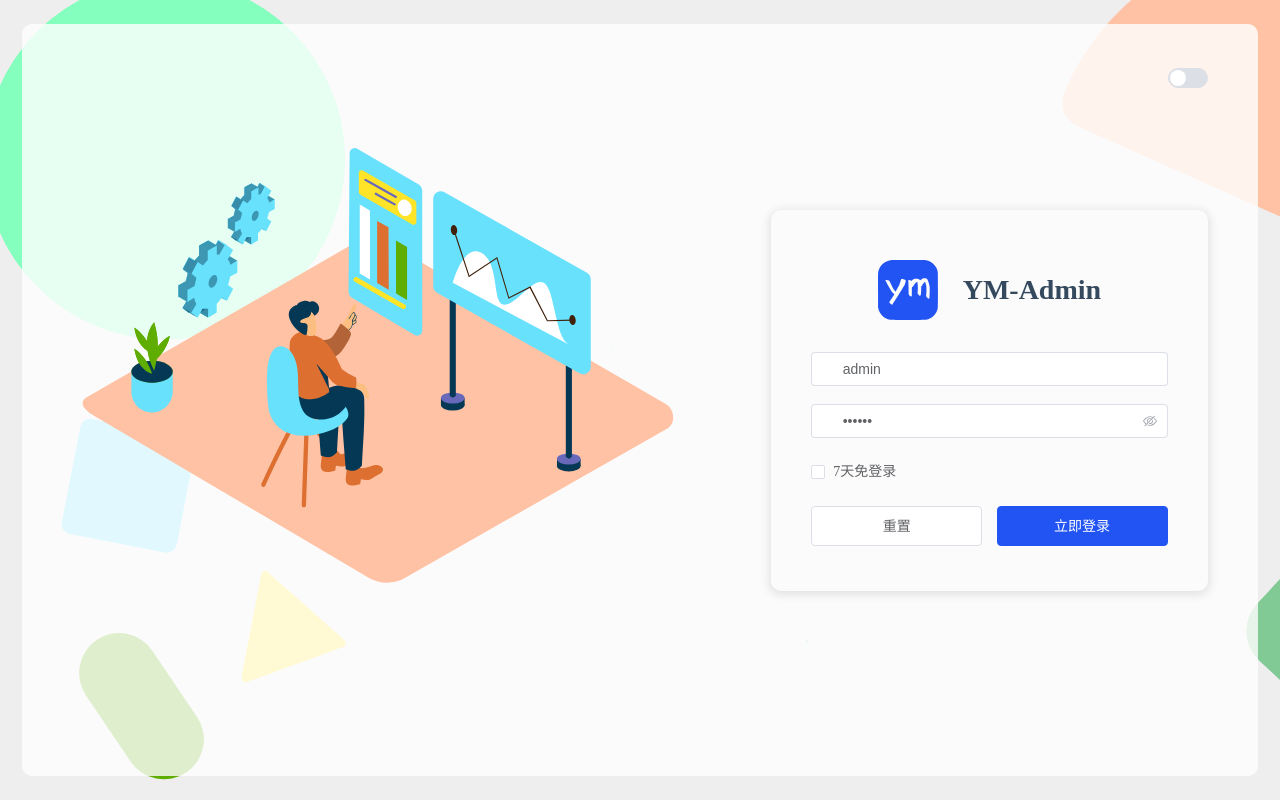
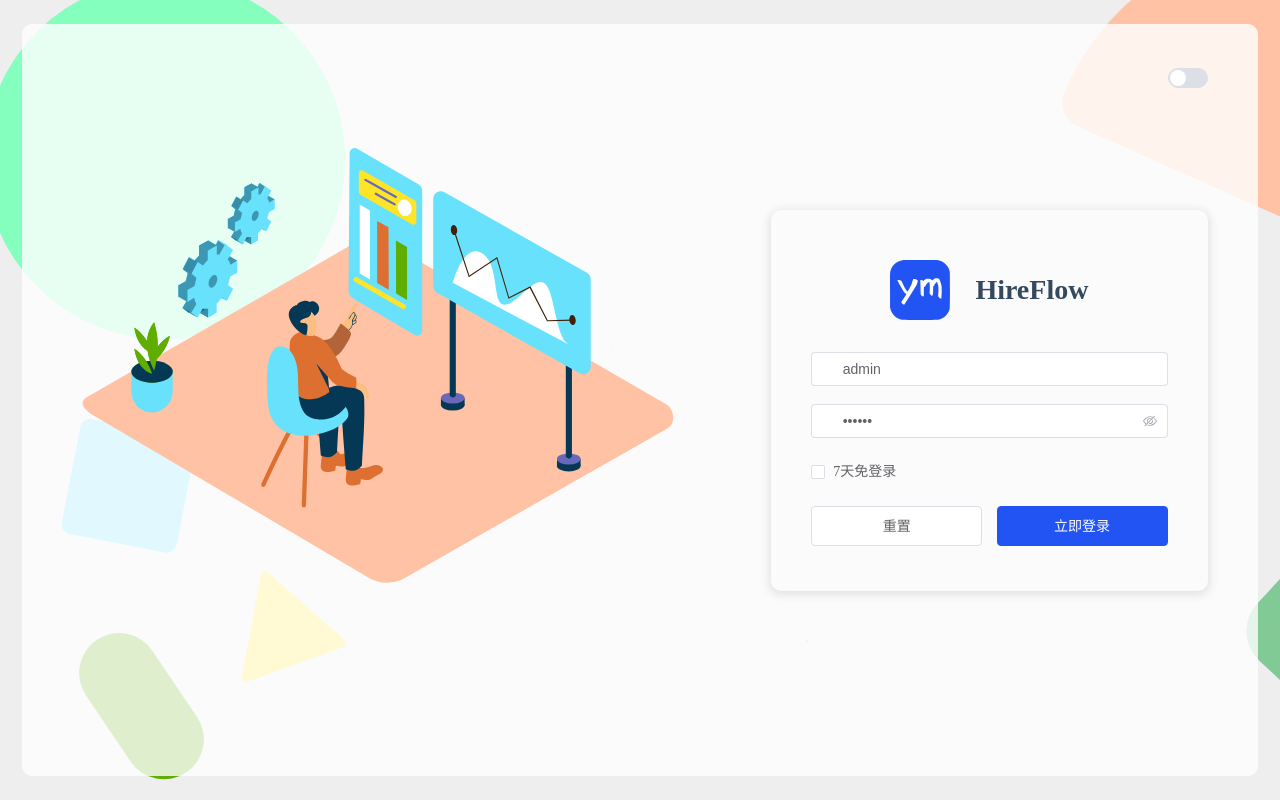
Before and after one commit to gielensras471-creator/hireflow, a Vue app: page /login in a window 1280 px wide. Built offline with nearby package versions, Linux system fonts and the light colour scheme; a web font is replaced by a local one.

Commit message:
chore: update login branding to HireFlow

```diff
--- a/src/views/login/index.vue
+++ b/src/views/login/index.vue
@@ -8,7 +8,7 @@
       <div class="login-form">
         <div class="login-logo">
           <img class="login-icon" src="@/assets/images/logo.svg" alt="logo" />
-          <h2 class="logo-text">YM-Admin</h2>
+          <h2 class="logo-text">HireFlow</h2>
         </div>
         <!-- 页面里放了一个 LoginForm 子组件，并且通过 ref="loginRef" 拿到这个子组件实例。 -->
         <LoginForm ref="loginRef"></LoginForm>
```
